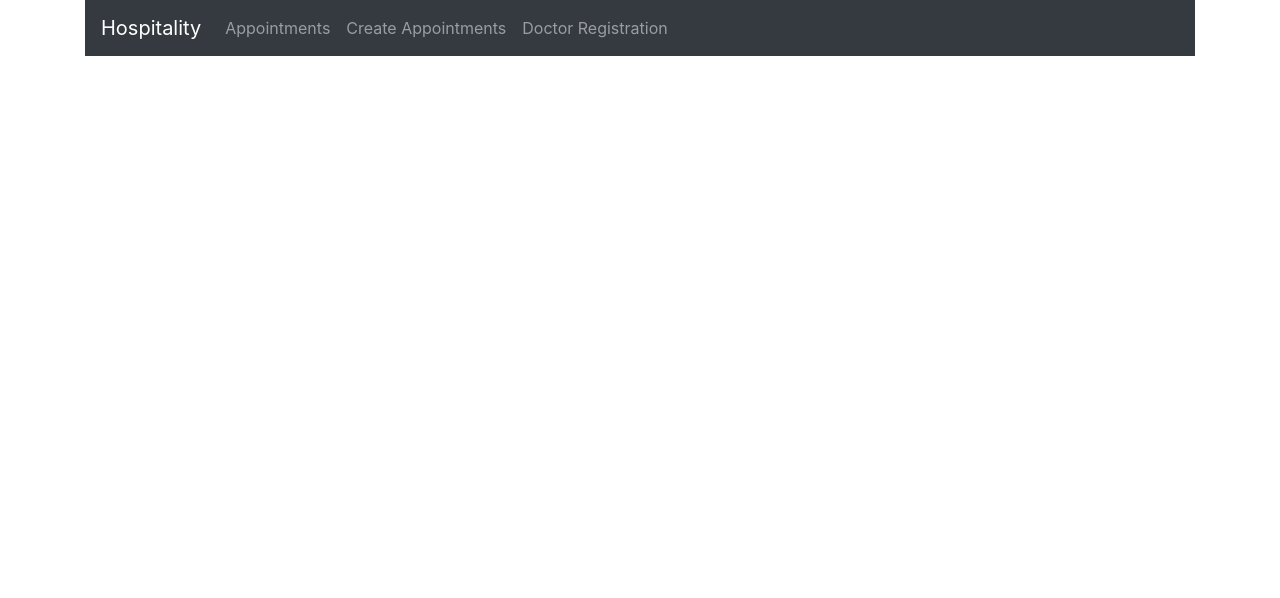
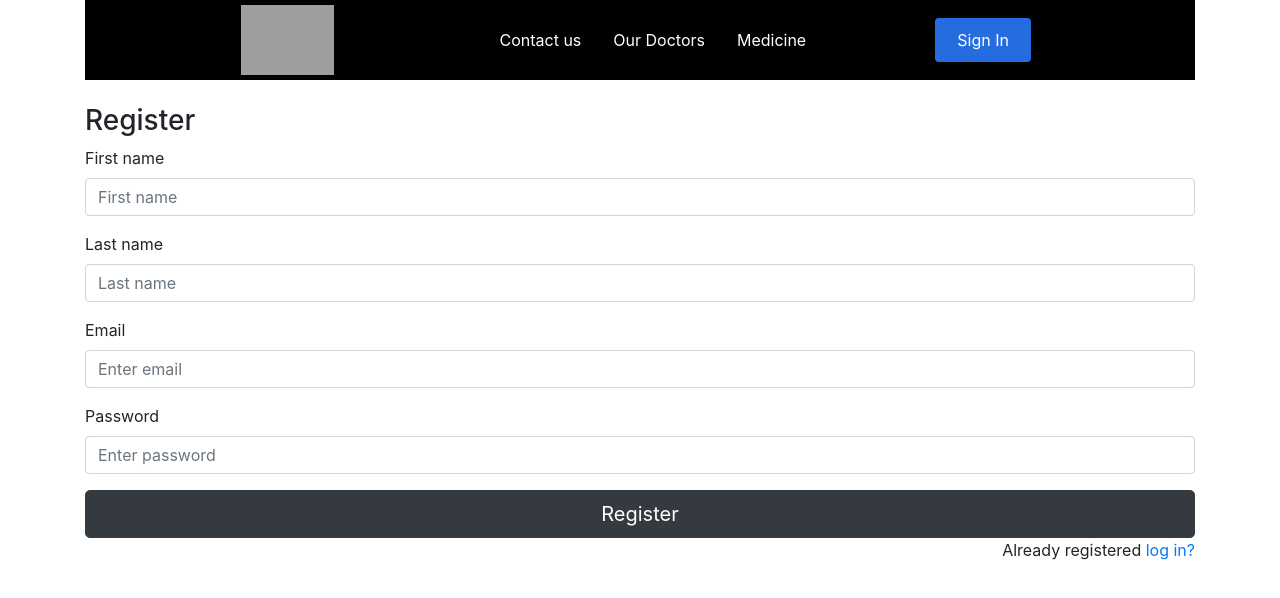
Before and after one commit to TushakarSid/HospitalManagementSystem, a React (Create React App) app: page /signup in a window 1280 px wide. Shown: the top 598 px of the page. Built offline with nearby package versions, Linux system fonts and the light colour scheme; grey boxes are pictures that could not be loaded.

Commit message:
Add the main navbar and login

```diff
--- a/package.json
+++ b/package.json
@@ -8,8 +8,10 @@
     "react": "^16.8.6",
     "react-datepicker": "^2.5.0",
     "react-dom": "^16.8.6",
+    "react-icons": "^4.3.1",
     "react-router-dom": "^5.0.0",
-    "react-scripts": "3.0.1"
+    "react-scripts": "3.0.1",
+    "styled-components": "^5.3.3"
   },
   "scripts": {
     "start": "react-scripts start",
--- a/src/App.js
+++ b/src/App.js
@@ -1,23 +1,30 @@
 import React from 'react';
-import "bootstrap/dist/css/bootstrap.min.css";
+import '../node_modules/bootstrap/dist/css/bootstrap.min.css';
 import { BrowserRouter as Router, Route} from "react-router-dom";
 
+import Mainbar from "./components/Navbar/index.component"
 import Navbar from "./components/navbar.component"
 import AppointmentList from "./components/appointment-list.component";
 import EditAppointment from "./components/edit-appointment.component";
 import CreateAppointment from "./components/create-appointment.component";
 import CreateDoctor from "./components/create-doctor.component";
 
+import Login from "./components/login.component";
+import SignUp from "./components/signup.component";
+
 function App() {
   return (
     <Router>
       <div className="container">
-      <Navbar />
+      <Mainbar />
       <br/>
-      <Route path="/" exact component={AppointmentList} />
+      {/* <Route path="/" component={Mainbar} /> */}
+      <Route path="/list" component={AppointmentList}/>
       <Route path="/edit/:id" component={EditAppointment} />
       <Route path="/create" component={CreateAppointment} />
       <Route path="/user" component={CreateDoctor} />
+      <Route path="/login" component={Login} />
+      <Route path="/signup" component={SignUp} />
       </div>
     </Router>
   );
--- /dev/null
+++ b/src/components/Navbar/Navbarcomponents.js
@@ -0,0 +1,85 @@
+import { FaBars } from 'react-icons/fa';
+import {Link } from 'react-router-dom';
+import styled from 'styled-components';
+
+export const Nav = styled.nav`
+  background: #000;
+  height: 80px;
+  display: flex;
+  justify-content: space-between;
+  padding: 0.5rem calc((100vw - 1000px) / 2);
+  z-index: 10;
+
+`;
+
+export const NavLink = styled(Link)`
+  color: #fff;
+  display: flex;
+  align-items: center;
+  text-decoration: none;
+  padding: 0 1rem;
+  height: 100%;
+  cursor: pointer;
+  &.active {
+    color: #15cdfc;
+  }
+`;
+
+export const Bars = styled(FaBars)`
+  display: none;
+  color: #fff;
+  @media screen and (max-width: 768px) {
+    display: block;
+    position: absolute;
+    top: 0;
+    right: 0;
+    transform: translate(-100%, 75%);
+    font-size: 1.8rem;
+    cursor: pointer;
+  }
+`;
+
+export const NavMenu = styled.div`
+  display: flex;
+  align-items: center;
+  margin-right: -24px;
+  /* Second Nav */
+  /* margin-right: 24px; */
+  /* Third Nav */
+  /* width: 100vw;
+  white-space: nowrap; */
+  @media screen and (max-width: 768px) {
+    display: none;
+  }
+`;
+
+export const NavBtn = styled.nav`
+  display: flex;
+  align-items: center;
+  margin-right: 24px;
+  /* Third Nav */
+  /* justify-content: flex-end;
+  width: 100vw; */
+  @media screen and (max-width: 768px) {
+    display: none;
+  }
+`;
+
+export const NavBtnLink = styled(Link)`
+  border-radius: 4px;
+  background: #256ce1;
+  padding: 10px 22px;
+  color: #fff;
+  outline: none;
+  border: none;
+  cursor: pointer;
+  transition: all 0.2s ease-in-out;
+  text-decoration: none;
+  /* Second Nav */
+  margin-left: 24px;
+  &:hover {
+    transition: all 0.2s ease-in-out;
+    background: #fff;
+    color: #010606;
+  }
+`;
--- /dev/null
+++ b/src/components/Navbar/index.component.js
@@ -0,0 +1,48 @@
+import React from 'react'
+import {
+    Nav,
+    NavLink,
+    Bars,
+    NavMenu,
+    NavBtn,
+    NavBtnLink
+  } from './Navbarcomponents';
+
+const Navbar = () => {
+    return (
+        <>
+            <Nav>
+                <NavLink to="/">
+                    <img style={styles.Icon}src="https://www.nitj.ac.in/physics/caneupa2020/images/logo_250.png" alt="logo" />
+                </NavLink>
+                <Bars />
+                <NavMenu>
+                    <NavLink to="contact" activeStyle>
+                        Contact us
+                    </NavLink>
+                    <NavLink to="doctors" activeStyle>
+                        Our Doctors
+                    </NavLink>
+                    <NavLink to="medicine" activeStyle>
+                        Medicine
+                    </NavLink>
+                </NavMenu>
+            <NavBtn>
+                <NavBtnLink to="/login">
+                    Sign In
+                </NavBtnLink>
+            </NavBtn>
+            </Nav>
+        </>
+    )
+}
+
+
+const styles = {
+    Icon: {
+        height: 70,
+        marginRight: 20
+    }
+}
+
+export default Navbar;
--- a/src/components/create-appointment.component.js
+++ b/src/components/create-appointment.component.js
@@ -7,11 +7,7 @@ export default class CreateAppointment extends Component {
   constructor(props) {
     super(props);
 
-    this.onChangeDocName = this.onChangeDocName.bind(this);
-    this.onChangeHealthIssues = this.onChangeHealthIssues.bind(this);
-    this.onChangeDuration = this.onChangeDuration.bind(this);
-    this.onChangeDate = this.onChangeDate.bind(this);
-    this.onSubmit = this.onSubmit.bind(this);
+
 
     this.state = {
       docName: '',
@@ -38,31 +34,31 @@ export default class CreateAppointment extends Component {
 
   }
 
-  onChangeDocName(e) {
+  onChangeDocName = (e) => {
     this.setState({
       docName: e.target.value
     })
   }
 
-  onChangeHealthIssues(e) {
+  onChangeHealthIssues= (e) =>{
     this.setState({
       healthIssues: e.target.value
     })
   }
 
-  onChangeDuration(e) {
+  onChangeDuration= (e) => {
     this.setState({
       duration: e.target.value
     })
   }
 
-  onChangeDate(date) {
+  onChangeDate= (date) => {
     this.setState({
       date: date
     })
   }
 
-  onSubmit(e) {
+  onSubmit= (e) => {
     e.preventDefault();
 
     const appointment = {
--- /dev/null
+++ b/src/components/login.component.js
@@ -0,0 +1,34 @@
+import React, { Component } from "react";
+
+export default class Login extends Component {
+    render() {
+        return (
+            <form>
+
+                <h3>Log in</h3>
+
+                <div className="form-group">
+                    <label>Email</label>
+                    <input type="email" className="form-control" placeholder="Enter email" />
+                </div>
+
+                <div className="form-group">
+                    <label>Password</label>
+                    <input type="password" className="form-control" placeholder="Enter password" />
+                </div>
+
+                <div className="form-group">
+                    <div className="custom-control custom-checkbox">
+                        <input type="checkbox" className="custom-control-input" id="customCheck1" />
+                        <label className="custom-control-label" htmlFor="customCheck1">Remember me</label>
+                    </div>
+                </div>
+
+                <button type="submit" className="btn btn-dark btn-lg btn-block">Sign in</button>
+                <p className="forgot-password text-right">
+                    Forgot <a href="#">password?</a>
+                </p>
+            </form>
+        );
+    }
+}
--- a/src/components/navbar.component.js
+++ b/src/components/navbar.component.js
@@ -7,10 +7,11 @@ export default class Navbar extends Component {
     return (
       <nav className="navbar navbar-dark bg-dark navbar-expand-lg">
         <Link to="/" className="navbar-brand">Hospitality</Link>
+
         <div className="collpase navbar-collapse">
           <ul className="navbar-nav mr-auto">
             <li className="navbar-item">
-          <Link to="/" className="nav-link">Appointments</Link>
+              <Link to="/list" className="nav-link">Appointments</Link>
             </li>
             <li className="navbar-item">
               <Link to="/create" className="nav-link">Create Appointments</Link>
--- /dev/null
+++ b/src/components/signup.component.js
@@ -0,0 +1,36 @@
+import React, { Component } from "react";
+
+export default class SignUp extends Component {
+    render() {
+        return (
+            <form>
+                <h3>Register</h3>
+
+                <div className="form-group">
+                    <label>First name</label>
+                    <input type="text" className="form-control" placeholder="First name" />
+                </div>
+
+                <div className="form-group">
+                    <label>Last name</label>
+                    <input type="text" className="form-control" placeholder="Last name" />
+                </div>
+
+                <div className="form-group">
+                    <label>Email</label>
+                    <input type="email" className="form-control" placeholder="Enter email" />
+                </div>
+
+                <div className="form-group">
+                    <label>Password</label>
+                    <input type="password" className="form-control" placeholder="Enter password" />
+                </div>
+
+                <button type="submit" className="btn btn-dark btn-lg btn-block">Register</button>
+                <p className="forgot-password text-right">
+                    Already registered <a href="#">log in?</a>
+                </p>
+            </form>
+        );
+    }
+}
```
Also changed, not shown: public/NITJ_logo.png (added), 1 other file (tests, documents, lock files or other folders). Lines whose indentation alone changed are shown as unchanged.
